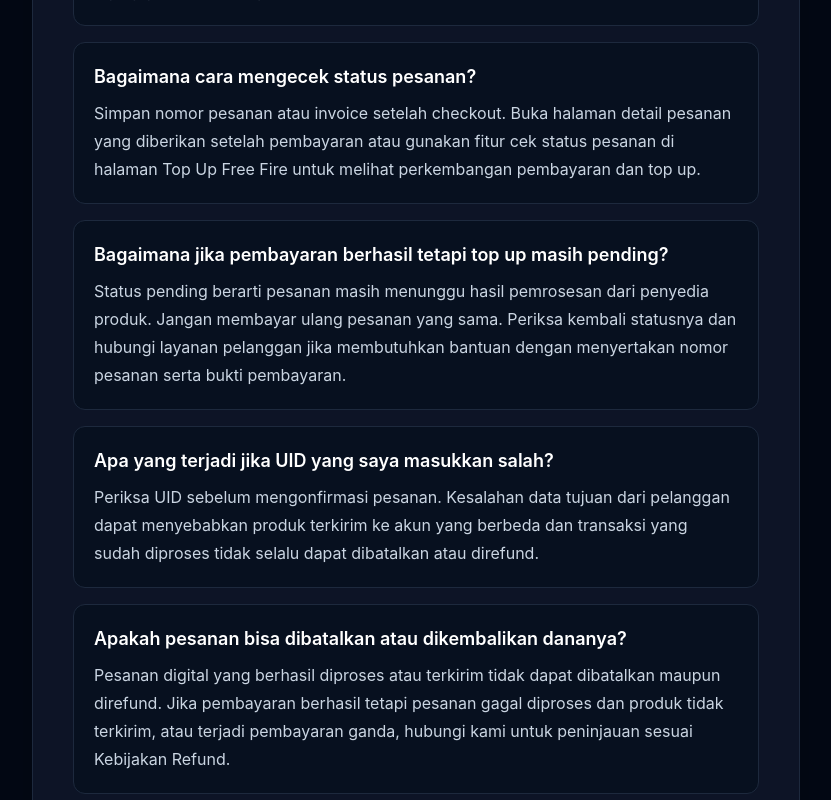
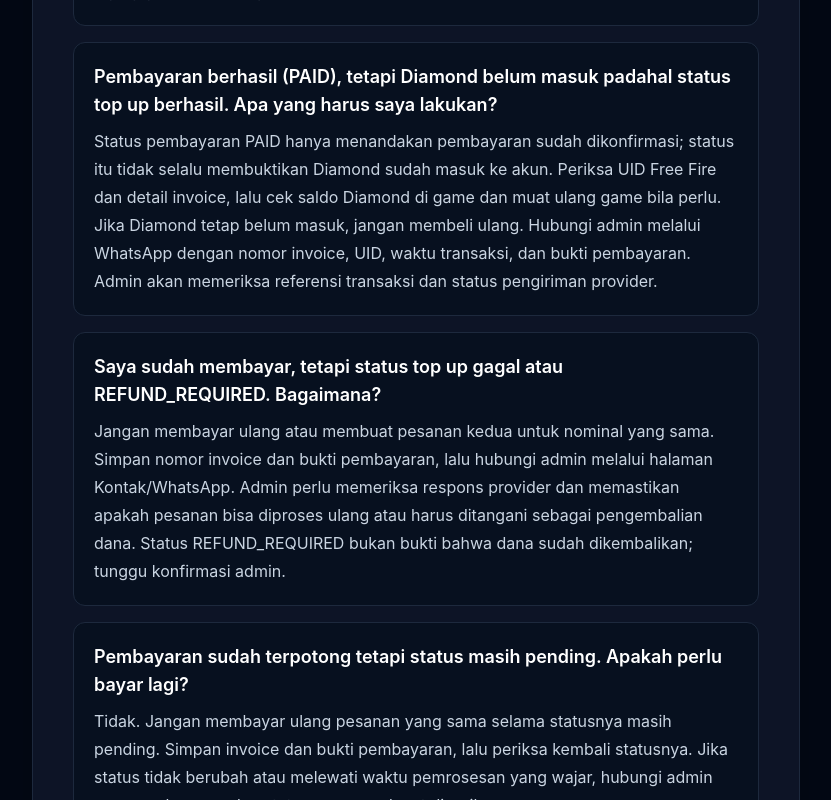
Before and after one commit to falintino/7-april-store, a Next.js app: page /faq in a window 1280 px wide. Shown: the part 1020-1820 px from the top of the page, without its empty margins (224-1055 px from the left). Built offline with nearby package versions, Linux system fonts and the light colour scheme; no server answers.

Commit message:
Add troubleshooting guidance for paid but undelivered or failed orders

```diff
--- a/app/faq/page.tsx
+++ b/app/faq/page.tsx
@@ -27,6 +27,21 @@ const questions = [
     question: "Kapan Diamond dikirim?",
     answer:
       "Pesanan mulai diproses setelah pembayaran berhasil dikonfirmasi. Waktu pengiriman bergantung pada status sistem dan ketersediaan produk dari penyedia. Status pembayaran berhasil belum berarti top up sudah terkirim; periksa juga status top up pada halaman pesanan.",
+  },
+  {
+    question: "Pembayaran berhasil (PAID), tetapi Diamond belum masuk padahal status top up berhasil. Apa yang harus saya lakukan?",
+    answer:
+      "Status pembayaran PAID hanya menandakan pembayaran sudah dikonfirmasi; status itu tidak selalu membuktikan Diamond sudah masuk ke akun. Periksa UID Free Fire dan detail invoice, lalu cek saldo Diamond di game dan muat ulang game bila perlu. Jika Diamond tetap belum masuk, jangan membeli ulang. Hubungi admin melalui WhatsApp dengan nomor invoice, UID, waktu transaksi, dan bukti pembayaran. Admin akan memeriksa referensi transaksi dan status pengiriman provider.",
+  },
+  {
+    question: "Saya sudah membayar, tetapi status top up gagal atau REFUND_REQUIRED. Bagaimana?",
+    answer:
+      "Jangan membayar ulang atau membuat pesanan kedua untuk nominal yang sama. Simpan nomor invoice dan bukti pembayaran, lalu hubungi admin melalui halaman Kontak/WhatsApp. Admin perlu memeriksa respons provider dan memastikan apakah pesanan bisa diproses ulang atau harus ditangani sebagai pengembalian dana. Status REFUND_REQUIRED bukan bukti bahwa dana sudah dikembalikan; tunggu konfirmasi admin.",
+  },
+  {
+    question: "Pembayaran sudah terpotong tetapi status masih pending. Apakah perlu bayar lagi?",
+    answer:
+      "Tidak. Jangan membayar ulang pesanan yang sama selama statusnya masih pending. Simpan invoice dan bukti pembayaran, lalu periksa kembali statusnya. Jika status tidak berubah atau melewati waktu pemrosesan yang wajar, hubungi admin agar pembayaran dan status pesanan dapat diperiksa.",
   },
   {
     question: "Bagaimana cara mengecek status pesanan?",
```
